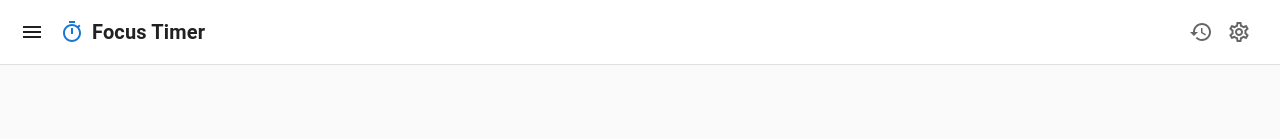
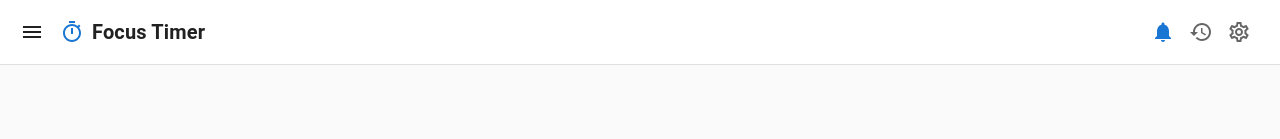
Before and after one commit to EnthusiastDW/focus-timer-web, a React (Vite) app: page / in a window 1280 px wide. Shown: the top 139 px of the page. Built offline with nearby package versions, Linux system fonts and the light colour scheme.

Commit message:
feat: 部分优化

```diff
--- a/src/App.jsx
+++ b/src/App.jsx
@@ -1,4 +1,4 @@
-import { useState, useEffect } from 'react';
+import { useState } from 'react';
 import {
   Box,
   CssBaseline,
@@ -13,6 +13,7 @@ import {
   ListItemText,
   alpha,
   Chip,
+  Tooltip,
 } from '@mui/material';
 import MenuIcon from '@mui/icons-material/Menu';
 import TimerOutlinedIcon from '@mui/icons-material/TimerOutlined';
@@ -23,6 +24,8 @@ import HistoryOutlinedIcon from '@mui/icons-material/HistoryOutlined';
 import FeedbackOutlinedIcon from '@mui/icons-material/FeedbackOutlined';
 import CoffeeOutlinedIcon from '@mui/icons-material/CoffeeOutlined';
 import SelfImprovementOutlinedIcon from '@mui/icons-material/SelfImprovementOutlined';
+import NotificationsIcon from '@mui/icons-material/Notifications';
+import NotificationsOffIcon from '@mui/icons-material/NotificationsOff';
 import PomodoroTimer from './components/PomodoroTimer';
 import TaskManagement from './components/TaskManagement';
 import StatisticsPage from './components/StatisticsPage';
@@ -64,6 +67,39 @@ function TimerIndicator() {
       size="small"
       sx={{ mr: { xs: 0, sm: 2 } }}
     />
+  );
+}
+
+function NotificationToggle() {
+  const { settings, updateSettings } = usePomodoroContext();
+
+  const handleToggle = () => {
+    const newNotifications = !settings.notifications;
+    updateSettings({ notifications: newNotifications });
+
+    // 如果开启通知且未授权，请求权限
+    if (newNotifications && 'Notification' in window && Notification.permission === 'default') {
+      Notification.requestPermission();
+    }
+  };
+
+  return (
+    <Tooltip title={settings.notifications ? '关闭桌面通知' : '开启桌面通知'}>
+      <IconButton
+        onClick={handleToggle}
+        sx={{
+          color: settings.notifications ? 'primary.main' : 'text.secondary',
+          mr: 0.5,
+          '&:hover': {
+            bgcolor: alpha('#2563eb', 0.1),
+          }
+        }}
+        aria-label="桌面通知开关"
+        size="small"
+      >
+        {settings.notifications ? <NotificationsIcon /> : <NotificationsOffIcon />}
+      </IconButton>
+    </Tooltip>
   );
 }
 
@@ -159,6 +195,7 @@ function App() {
             <Box sx={{ display: { xs: 'none', sm: 'inline' } }}>Focus Timer</Box>
           </Typography>
           <TimerIndicator />
+          <NotificationToggle />
           <IconButton
             onClick={() => setHistoryOpen(true)}
             sx={{ color: 'text.secondary', mr: 0.5 }}
--- a/src/components/SettingsDialog.jsx
+++ b/src/components/SettingsDialog.jsx
@@ -58,6 +58,16 @@ export default function SettingsDialog({ open, onClose }) {
   }, [open, settings]);
 
   const handleSave = () => {
+    if (isLocked) {
+      // 锁定时只保存非时间相关设置
+      updateSettings({
+        notifications: form.notifications,
+        autoSwitch: form.autoSwitch,
+        focusSound: form.focusSound,
+        breakSound: form.breakSound,
+      });
+    } else {
+      // 未锁定时保存所有设置
       updateSettings({
         limitedTime: form.limitedTime,
         focusTime: form.focusTime * 60,
@@ -69,6 +79,7 @@ export default function SettingsDialog({ open, onClose }) {
         breakSound: form.breakSound,
         notifications: form.notifications,
       });
+    }
     onClose();
   };
 
@@ -276,7 +287,6 @@ export default function SettingsDialog({ open, onClose }) {
             <Switch
               checked={form.autoSwitch}
               onChange={(e) => setForm({ ...form, autoSwitch: e.target.checked })}
-              disabled={isLocked}
             />
           }
           label="自动切换阶段"
@@ -355,7 +365,7 @@ export default function SettingsDialog({ open, onClose }) {
         )}
 
         <Box sx={{ display: 'flex', flexDirection: 'column', gap: 2 }}>
-          <FormControl fullWidth disabled={isLocked}>
+          <FormControl fullWidth>
             <InputLabel>专注结束提示音</InputLabel>
             <Select
               value={form.focusSound}
@@ -369,7 +379,7 @@ export default function SettingsDialog({ open, onClose }) {
               ))}
             </Select>
           </FormControl>
-          <FormControl fullWidth disabled={isLocked}>
+          <FormControl fullWidth>
             <InputLabel>休息结束提示音</InputLabel>
             <Select
               value={form.breakSound}
@@ -388,7 +398,7 @@ export default function SettingsDialog({ open, onClose }) {
       <DialogActions>
         <Button onClick={handleReset} disabled={isLocked}>重置默认</Button>
         <Button onClick={onClose}>取消</Button>
-        <Button onClick={handleSave} variant="contained" disabled={isLocked}>保存</Button>
+        <Button onClick={handleSave} variant="contained">保存</Button>
       </DialogActions>
     </Dialog>
   );
--- a/src/contexts/PomodoroContext.jsx
+++ b/src/contexts/PomodoroContext.jsx
@@ -175,7 +175,8 @@ export function PomodoroProvider({ children }) {
 
         const nextItem = limitedSchedule[nextIndex];
         if (nextItem.phase !== 'focus') {
-          playSound(settings.breakSound);
+          // 专注结束，进入休息
+          playSound(settings.focusSound);
           playNotification('专注完成！', nextItem.phase === 'longBreak' ? '开始长休息' : '开始短休息', settings.notifications);
           lastPhaseRef.current = `${nextItem.phase}-${nextItem.round}-${nextItem.duration}`;
           return {
@@ -187,7 +188,8 @@ export function PomodoroProvider({ children }) {
             scheduleIndex: nextIndex,
           };
         } else {
-          playSound(settings.focusSound);
+          // 休息结束，进入专注
+          playSound(settings.breakSound);
           playNotification('休息结束！', `开始第 ${nextItem.round} 轮专注`, settings.notifications);
           lastPhaseRef.current = `${nextItem.phase}-${nextItem.round}-${nextItem.duration}`;
           return {
@@ -204,11 +206,12 @@ export function PomodoroProvider({ children }) {
       const { phase, currentRound } = prev;
 
       if (phase === 'focus') {
+        // 专注结束，进入休息
         const isLongBreak = currentRound % settings.pomodoroRounds === 0;
         const nextPhase = isLongBreak ? 'longBreak' : 'shortBreak';
         const nextTime = isLongBreak ? settings.longBreakTime : settings.shortBreakTime;
 
-        playSound(settings.breakSound);
+        playSound(settings.focusSound);
         playNotification('专注完成！', isLongBreak ? '开始长休息' : '开始短休息', settings.notifications);
         lastPhaseRef.current = `${nextPhase}-${currentRound}-${nextTime}`;
 
@@ -219,9 +222,10 @@ export function PomodoroProvider({ children }) {
           timeRemaining: nextTime,
         };
       } else {
+        // 休息结束，进入专注
         const nextRound = prev.currentRound + 1;
 
-        playSound(settings.focusSound);
+        playSound(settings.breakSound);
         playNotification('休息结束！', `开始第 ${nextRound} 轮专注`, settings.notifications);
         lastPhaseRef.current = `focus-${nextRound}-${settings.focusTime}`;
 
@@ -367,14 +371,26 @@ export function PomodoroProvider({ children }) {
     setTimerState(prev => ({ ...prev, taskId }));
   }, []);
 
+  // 判断是否为时间相关的设置
+  const isTimeSetting = (key) => {
+    return ['focusTime', 'shortBreakTime', 'longBreakTime', 'pomodoroRounds', 'limitedTime', 'mode'].includes(key);
+  };
+
   const updateSettings = useCallback((newSettings) => {
     setSettings(prev => {
       const updated = { ...prev, ...newSettings };
-      setTimerState(current => ({
-        ...current,
-        timeRemaining: updated.focusTime,
-        scheduleIndex: 0,
-      }));
+
+      // 只有当时间相关设置改变时才重置计时器
+      const hasTimeSetting = Object.keys(newSettings).some(isTimeSetting);
+
+      if (hasTimeSetting) {
+        setTimerState(current => ({
+          ...current,
+          timeRemaining: updated.focusTime,
+          scheduleIndex: 0,
+        }));
+      }
+
       return updated;
     });
   }, []);
```
Lines whose indentation alone changed are shown as unchanged.
